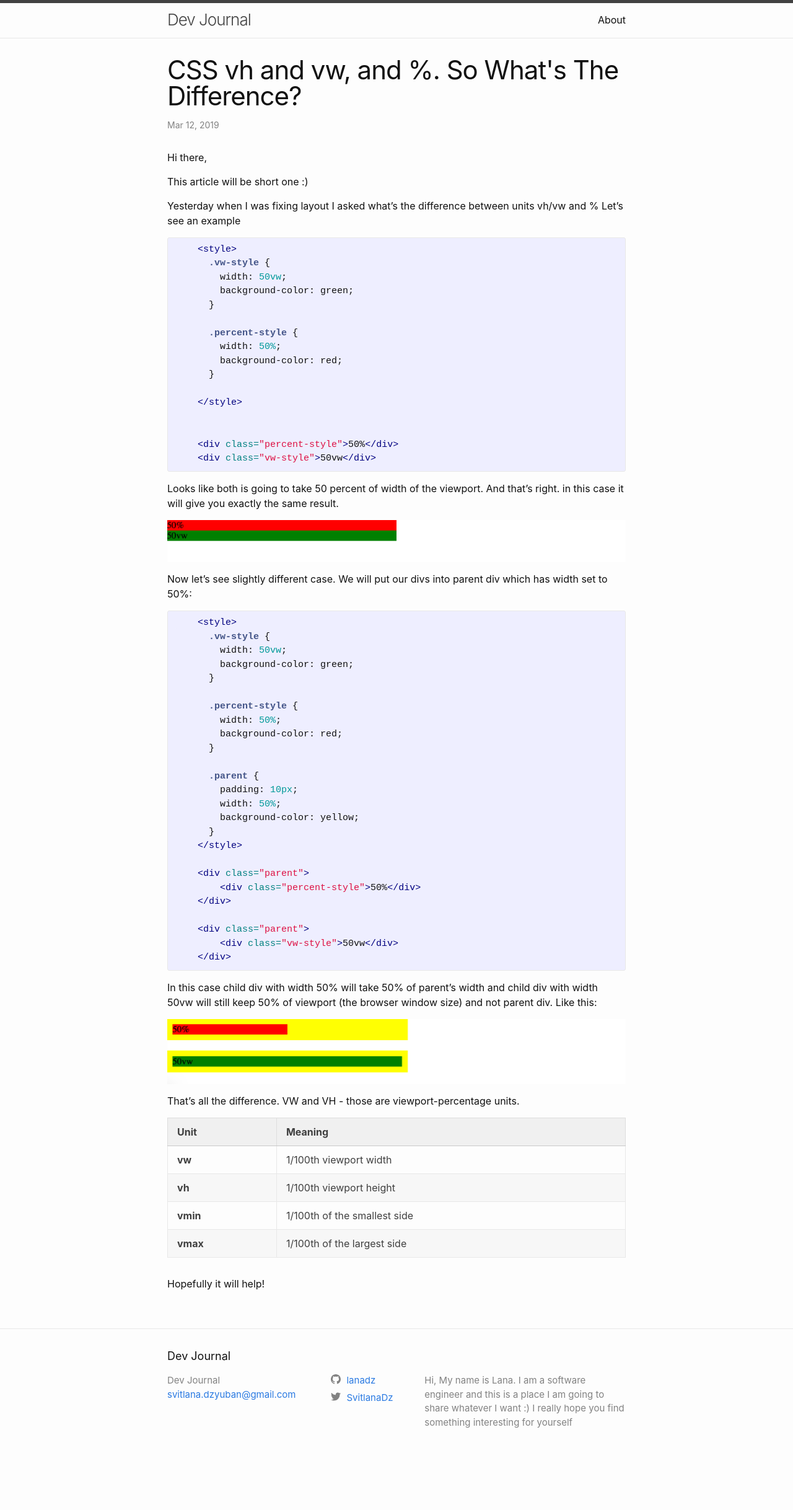
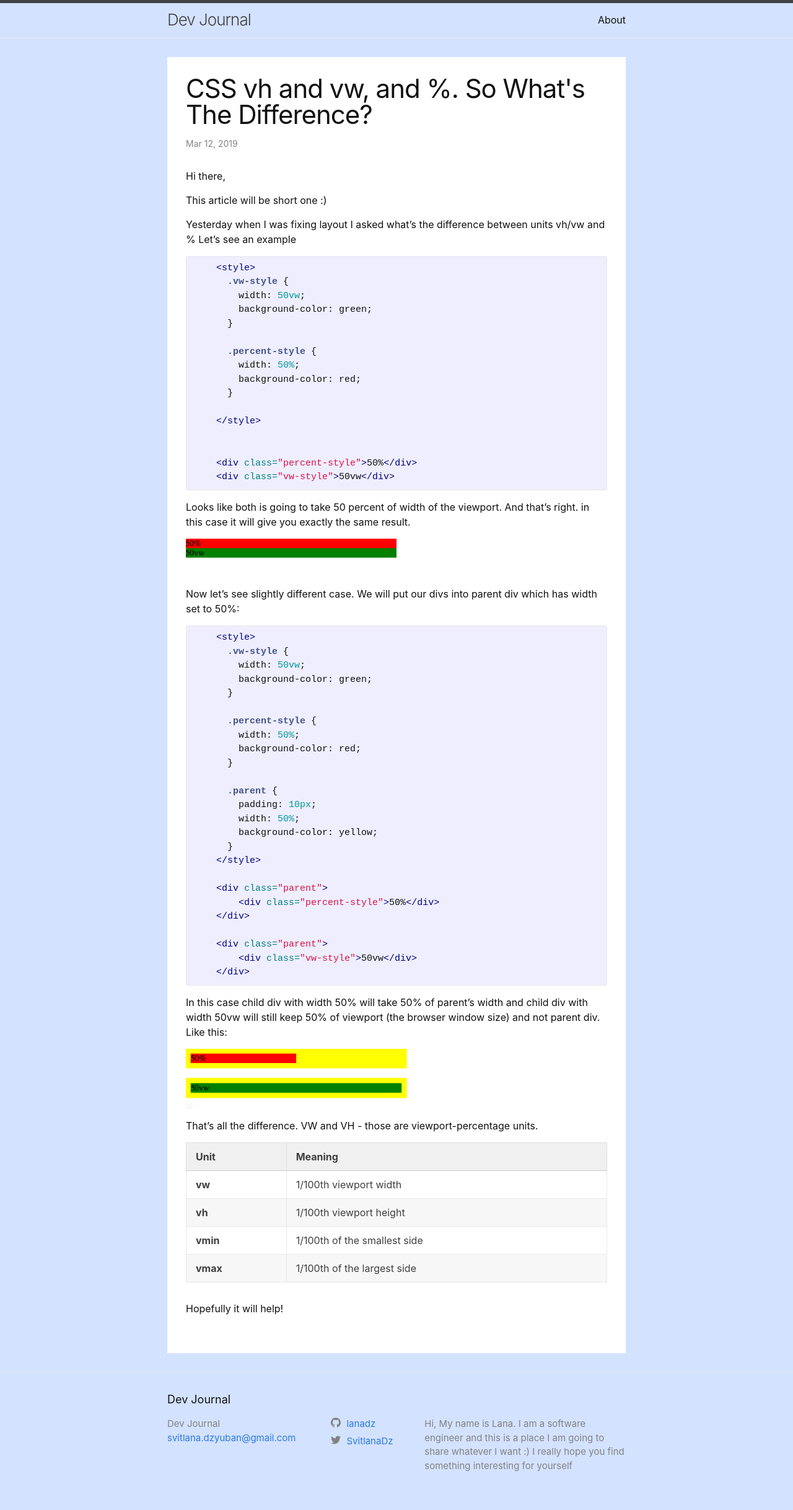
Before and after one commit to owldot/lanadz.github.io, a Jekyll site: the page built from _posts/2019-03-12-css-vh-vw-percents-the-difference.markdown, in a window 1280 px wide. Shown: the whole page at 62% size. Built offline with Jekyll 4.4.1, drawn with Linux system fonts in a browser that asks for light colours; before the commit the page ends 2366 px from its top, so only the background shows below that.

Commit message:
Fix: Convert minima gem-theme to local

```diff
--- a/_config.yml
+++ b/_config.yml
@@ -28,6 +28,9 @@ github_username:  lanadz
 # Build settings
 markdown: kramdown
 #theme: minima
+sass:
+  sass_dir: /_scss
+
 plugins:
   - jekyll-feed
   - jekyll-seo-tag
--- a/assets/minima.scss
+++ b/_scss/minima.scss
@@ -11,7 +11,7 @@ $base-line-height: 1.5 !default;
 $spacing-unit:     30px !default;
 
 $text-color:       #111 !default;
-$background-color: #fdfdfd !default;
+$background-color: #d3e2ff !default;
 $brand-color:      #2a7ae2 !default;
 
 $grey-color:       #828282 !default;
@@ -44,8 +44,7 @@ $on-laptop:        800px !default;
 }
 
 // Import partials.
-@import
-  "minima/base",
-  "minima/layout",
-  "minima/syntax-highlighting"
+@import "minima/base",
+"minima/layout",
+"minima/syntax-highlighting"
 ;
--- a/assets/minima/_layout.scss
+++ b/_scss/minima/_layout.scss
@@ -212,6 +212,10 @@
 /**
  * Posts
  */
+.post.h-entry {
+  background: white;
+  padding: $spacing-unit;
+}
 .post-header {
   margin-bottom: $spacing-unit;
 }
--- a/assets/main.scss
+++ b/assets/main.scss
@@ -2,4 +2,4 @@
 # Only the main Sass file needs front matter (the dashes are enough)
 ---
 
-@import "minima";
+@import "minima.scss";
```
Also changed, not shown: _scss/minima/_base.scss (renamed from assets/minima/_base.scss), _scss/minima/_syntax-highlighting.scss (renamed from assets/minima/_syntax-highlighting.scss).
